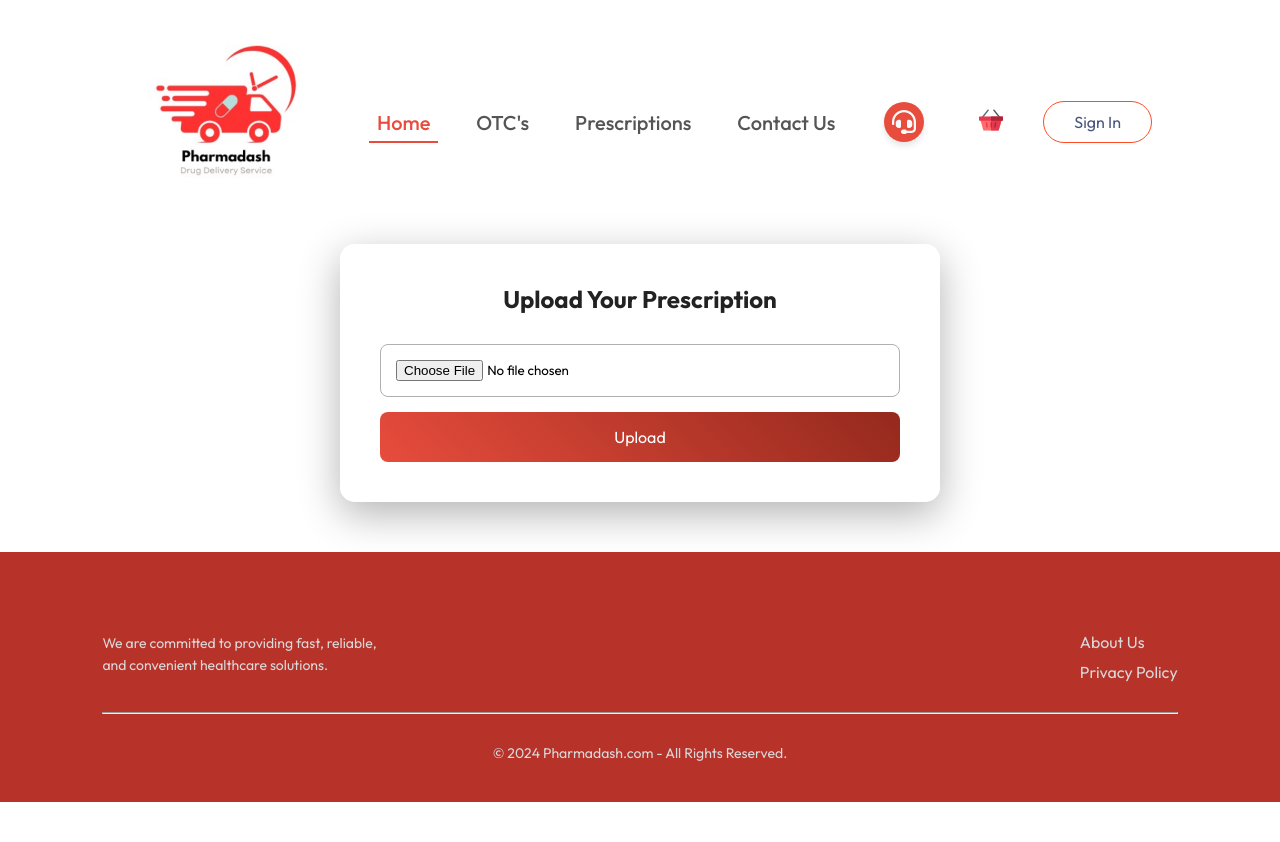
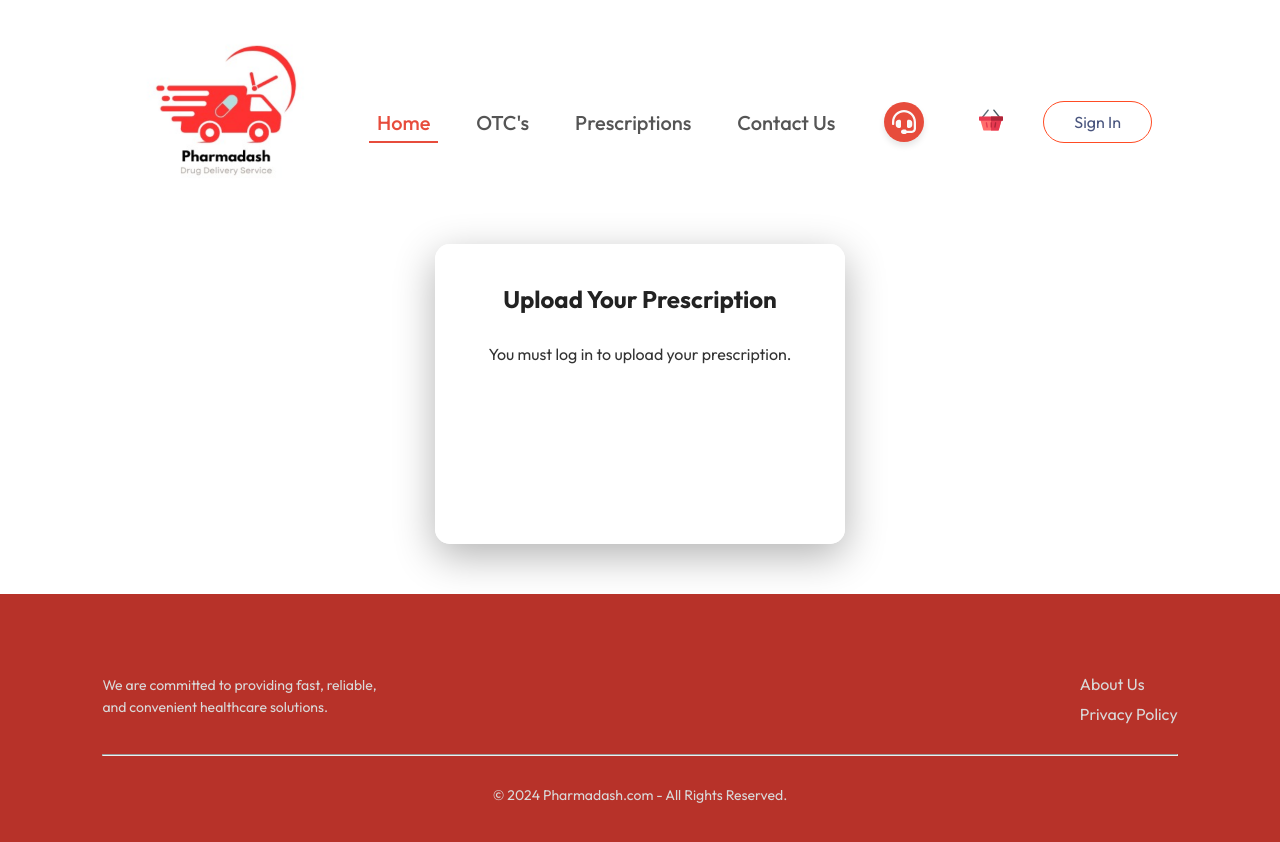
Before and after one commit to Zineb2a/PharmaDash, a React (Vite) app in the folder frontend/: page /prescriptions in a window 1280 px wide. Before the commit the page ends 802 px from the top, so only its background shows below. Built offline with nearby package versions, Linux system fonts and the light colour scheme.

Commit message:
Fixed some minor issues with the Prescriptions page

```diff
--- a/frontend/src/pages/Prescriptions/Prescriptions.css
+++ b/frontend/src/pages/Prescriptions/Prescriptions.css
@@ -1,17 +1,33 @@
+body {
+  display: flex;
+  flex-direction: column;
+  min-height: 100vh;
+  margin: 0;
+  font-family: Arial, sans-serif;
+}
+
+main {
+  flex: 1;
+}
+
 .prescription-container {
-  width: 100%;
-  max-width: 600px;
+  width: 40%;
+  height: 10%;
+  max-width: 480px;
   margin: 0 auto;
   text-align: center;
   padding: 40px;
+  text-align: center;
   background: rgba(255, 255, 255, 0.95);
   border-radius: 15px;
   box-shadow: 0 12px 40px rgba(0, 0, 0, 0.3);
   margin-bottom: 50px;
+  min-height: calc(50vh - 100px); /* Adjust the value as needed */
 }
 
 .prescription-container h2 {
   margin-bottom: 30px;
+  text-align: center;
   color: #222;
   font-size: 24px;
 }
@@ -50,10 +66,21 @@
   color: #333;
 }
 
+footer {
+  position: relative;
+  bottom: 0;
+  width: 100%;
+  background-color: #333;
+  color: #fff;
+  padding: 20px 0;
+  text-align: center;
+  margin-top: 30px; /* Adjust the value as needed */
+}
+
 /* Media Queries for Responsiveness */
 @media (max-width: 768px) {
   .prescription-container {
-    padding: 30px;
+    padding: 10px;
   }
 
   .prescription-container h2 {
--- a/frontend/src/pages/Prescriptions/Prescriptions.jsx
+++ b/frontend/src/pages/Prescriptions/Prescriptions.jsx
@@ -1,9 +1,14 @@
-import React, { useState } from "react";
+import React, { useState, useContext } from "react";
 import axios from "axios";
-import LeaveAReview from "../../components/LeaveAReview/LeaveAReview";
 import "./Prescriptions.css";
 
+// Assuming StoreContext is already implemented
+import { StoreContext } from "./../../Context/StoreContext";
+
 const Prescription = () => {
+  const { state } = useContext(StoreContext); // Access global state
+  const isLoggedIn = state?.user?.isLoggedIn; // Adjust based on your store's structure
+
   const [file, setFile] = useState(null);
   const [uploadStatus, setUploadStatus] = useState("");
 
@@ -41,11 +46,27 @@ const Prescription = () => {
     }
   };
 
+  // If the user is not logged in, show a message and hide the upload functionality
+  if (!isLoggedIn) {
+    return (
+      <div className="prescription-container">
+        <h2>Upload Your Prescription</h2>
+        <p className="upload-status">
+          You must log in to upload your prescription.
+        </p>
+      </div>
+    );
+  }
+
   return (
     <div className="prescription-container">
       <h2>Upload Your Prescription</h2>
       <div className="upload-box">
-        <input type="file" onChange={handleFileChange} accept=".jpg,.jpeg,.png,.pdf" />
+        <input
+          type="file"
+          onChange={handleFileChange}
+          accept=".jpg,.jpeg,.png,.pdf"
+        />
         <button onClick={handleUpload}>Upload</button>
       </div>
       {uploadStatus && <p className="upload-status">{uploadStatus}</p>}
```
